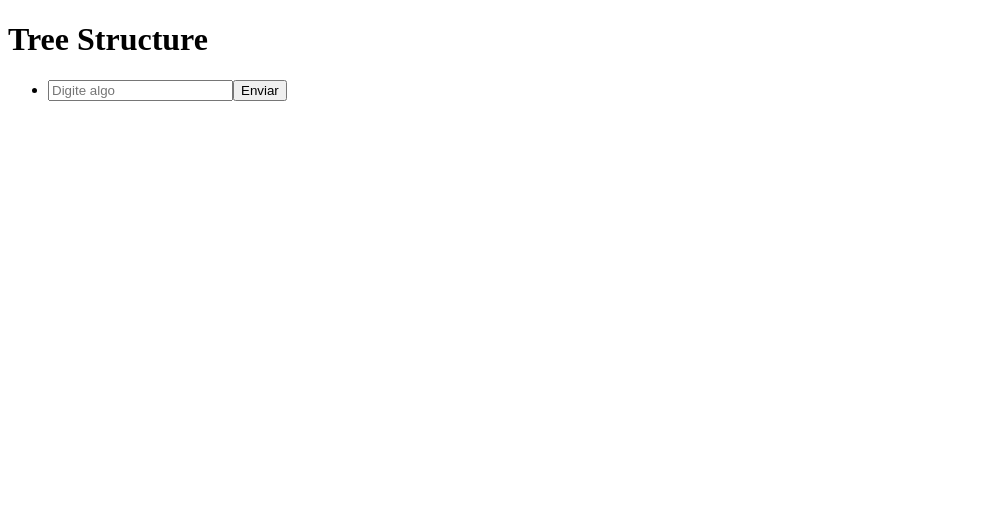
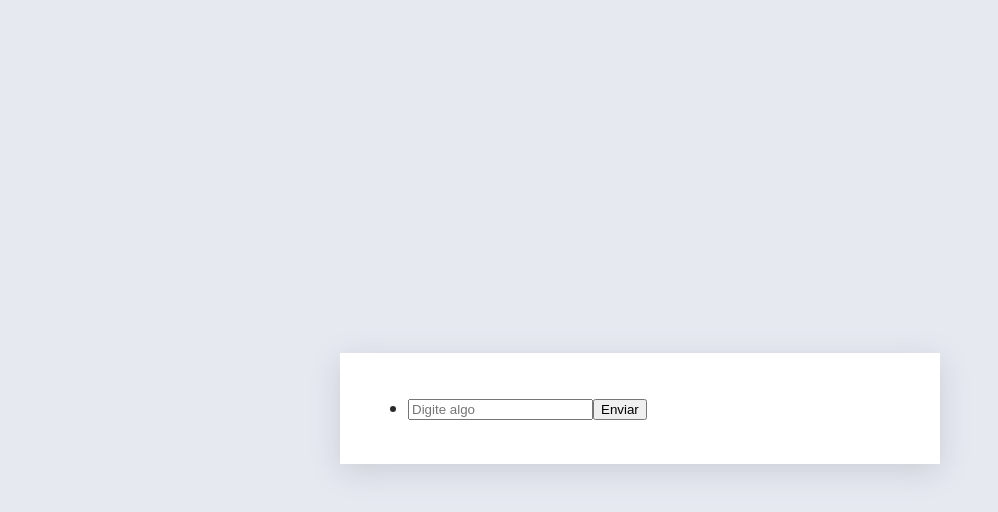
Before and after one commit to danilolan/tree-structure-angular, an Angular app: page / in a window 1280 px wide. Shown: the top 512 px of the page, without its empty margins (0-998 px from the left). Built offline with nearby package versions, Linux system fonts and the light colour scheme.

Commit message:
feat: main styles

```diff
--- a/src/app/app.component.css
+++ b/src/app/app.component.css
@@ -0,0 +1,32 @@
+main {
+  background-color: white;
+  width: 90vw;
+  max-width: 600px;
+  box-shadow: rgba(100, 100, 111, 0.2) 0px 7px 29px 0px;
+  overflow: scroll;
+  max-height: 80vh;
+  height: max-content;
+  padding: 28px;
+}
+
+/* Works on Firefox */
+main {
+  scrollbar-width: thin;
+  scrollbar-color: #E6E9F0 transparent;
+  position: relative;
+}
+
+/* Works on Chrome, Edge, and Safari */
+main::-webkit-scrollbar {
+  width: 8px;
+  height: 8px;
+}
+
+main::-webkit-scrollbar-track {
+  background: transparent;
+}
+
+main::-webkit-scrollbar-thumb {
+  background-color: #E6E9F0;
+  border: 2px solid transparent;
+}
--- a/src/app/app.component.html
+++ b/src/app/app.component.html
@@ -1,5 +1,3 @@
 <main>
-  <h1>Tree Structure</h1>
-
   <app-tree-view></app-tree-view>
 </main>
--- a/src/index.html
+++ b/src/index.html
@@ -6,6 +6,9 @@
   <base href="/">
   <meta name="viewport" content="width=device-width, initial-scale=1">
   <link rel="icon" type="image/x-icon" href="favicon.ico">
+  <link rel="preconnect" href="https://fonts.googleapis.com">
+  <link rel="preconnect" href="https://fonts.gstatic.com" crossorigin>
+  <link href="https://fonts.googleapis.com/css2?family=Roboto+Mono:wght@100;200;300;400;500;600;700&display=swap" rel="stylesheet">
 </head>
 <body>
   <app-root></app-root>
--- a/src/styles.css
+++ b/src/styles.css
@@ -1 +1,15 @@
 /* You can add global styles to this file, and also import other style files */
+body {
+  font-family: 'Roboto Mono', monospace;
+  background-color: #E6E9F0;
+  color: #2B292B;
+  display: flex;
+  align-items: center;
+  justify-content: center;
+  height: 100vh;
+  overflow: hidden;
+}
+
+* {
+  box-sizing: border-box;
+}
```
